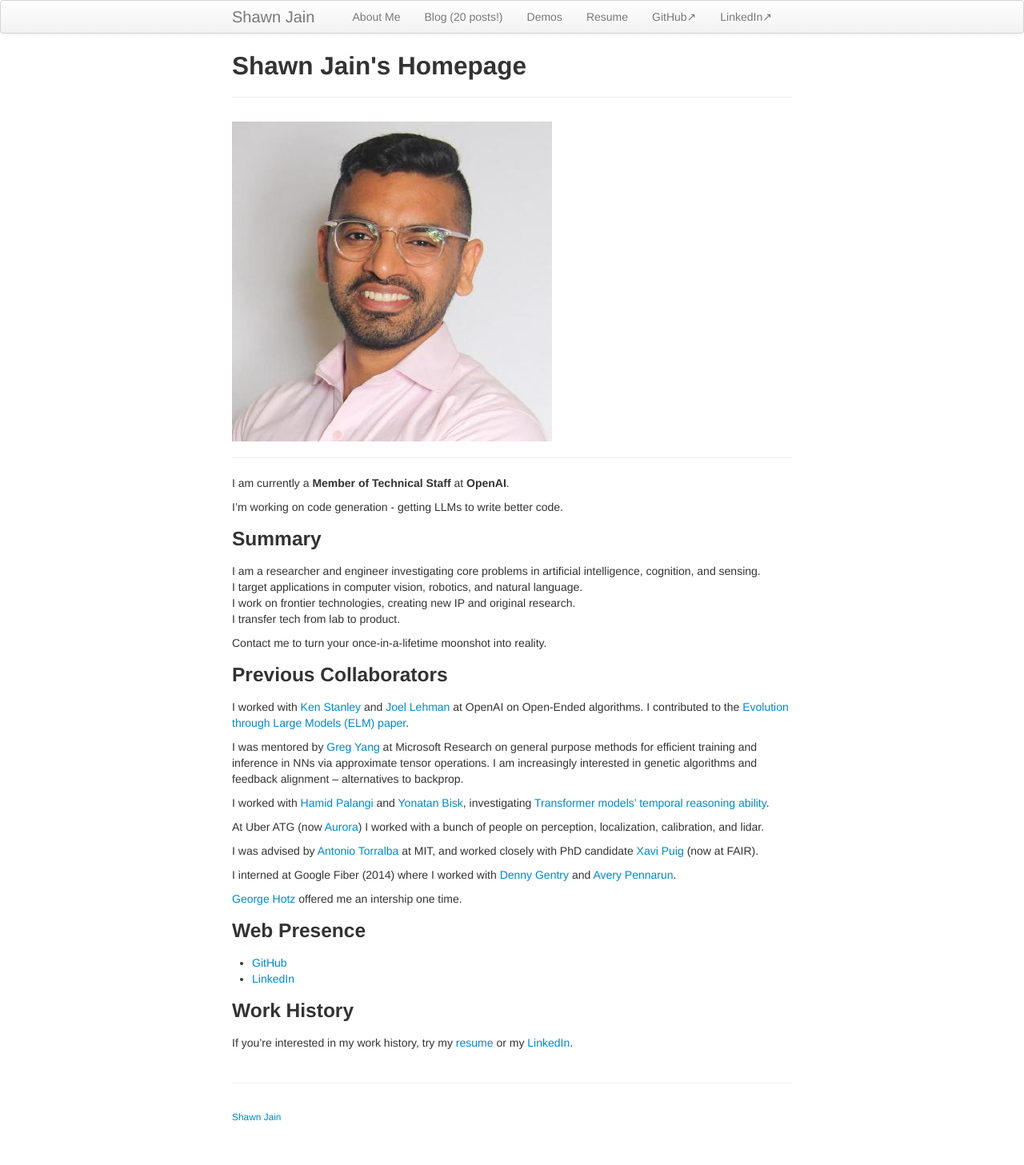
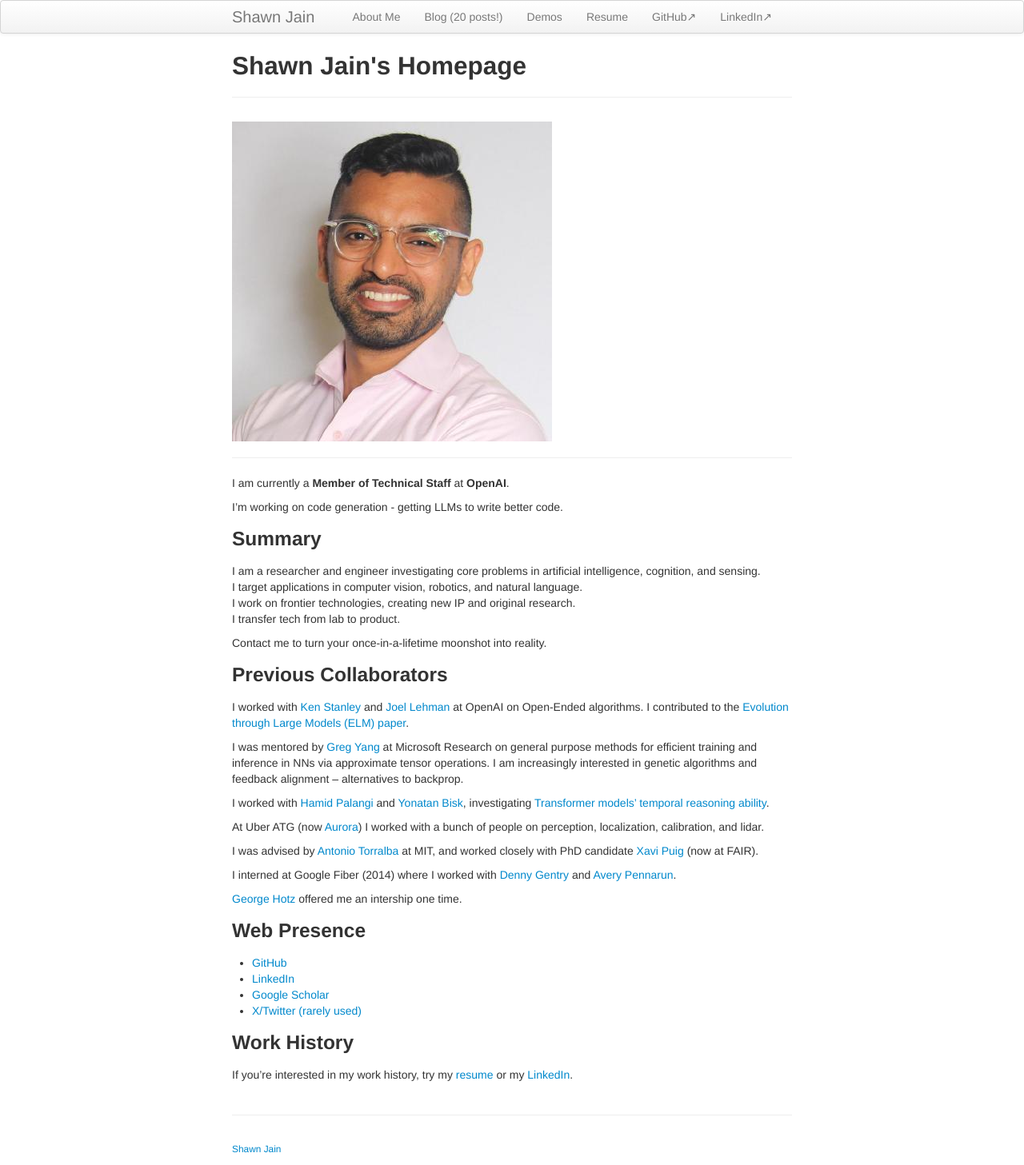
Before and after one commit to darkmatter08/darkmatter08.github.io, a Jekyll site: the page built from index.md, in a window 1280 px wide. Shown: the whole page at 80% size. Built offline with Jekyll 4.4.1, drawn with Linux system fonts in a browser that asks for light colours; before the commit the page ends 1417 px from its top, so only the background shows below that.

Commit message:
added more links

```diff
--- a/index.md
+++ b/index.md
@@ -47,6 +47,8 @@ I interned at Google Fiber (2014) where I worked with [Denny Gentry](https://cod
 ### Web Presence
 - [GitHub](https://github.com/darkmatter08)
 - [LinkedIn](https://www.linkedin.com/in/jainshawn/)
+- [Google Scholar](https://scholar.google.com/citations?user=Q-y7Yn4AAAAJ&hl=en)
+- [X/Twitter (rarely used)](https://twitter.com/darkmatter08)
 
 ### Work History
 If you're interested in my work history, try my [resume](/assets/resume.pdf) or my [LinkedIn](https://www.linkedin.com/in/jainshawn/).
```
